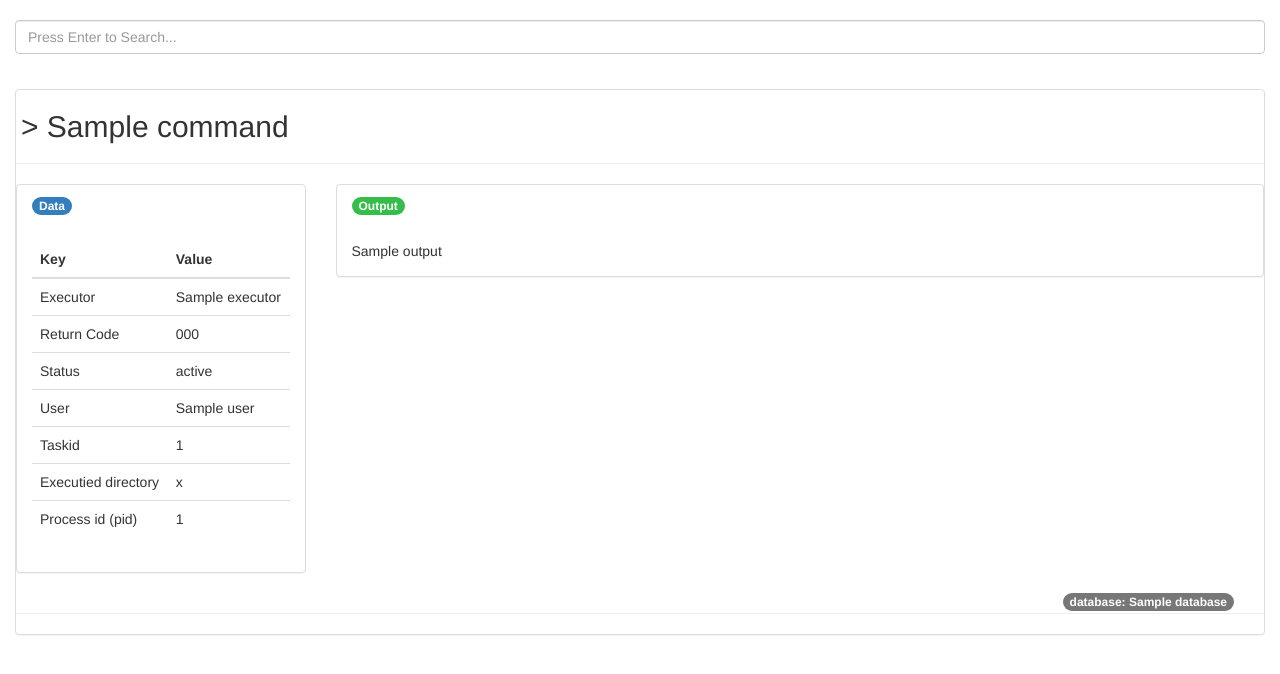
After one commit to vsoch/qme, a Flask app: template qme/app/templates/executors/shell.html in a window 1280 px wide. The commit adds this page. Shown: the top 674 px of the page. Run offline with Flask 2, Linux system fonts and the light colour scheme; the template is opened without the code that fills it: most values are stand-ins (such as "Sample title", 1, 10 or a date in 2020); parts of the project's set-up code (start-up, migrations or seed data) failed here and were passed over; some libraries are stand-ins or nearby versions.

Commit message:
finishing up work to add executor view for shell
Signed-off-by: vsoch <vsochat@stanford.edu>

```diff
--- a/qme/app/server.py
+++ b/qme/app/server.py
@@ -21,18 +21,14 @@ class QueueMeServer(Flask):
         super(QueueMeServer, self).__init__(*args, **kwargs)
 
 
-# TODO add functions to interact with queue here.
-
 app = QueueMeServer(__name__)
 app.config.from_object("qme.app.config")
 
 # turn the flask app into a socketio app
 socketio = SocketIO(app, async_mode=None, logger=True, engineio_logger=True)
 
-# TODO import views and api here
+# TODO import api here
 from qme.app.views import *
-
-# import .api
 
 
 def start(port=5000, debug=True, queue=None):
--- a/qme/app/static/css/style.css
+++ b/qme/app/static/css/style.css
@@ -1,3 +1,17 @@
+/* Colors for badges */
+
+.badge-red {
+  background-color: #d54625;
+}
+
+.badge-green {
+  background-color: #35bd4a;
+}
+
+.badge-blue {
+  background-color: #357ebd;
+}
+
 .table-sortable > thead > tr > th {
   cursor: pointer;
 }
--- a/qme/app/templates/base.html
+++ b/qme/app/templates/base.html
@@ -5,7 +5,7 @@
   <title>{% block title %}{% endblock %}</title>
   <link rel='stylesheet' href='https://maxcdn.bootstrapcdn.com/bootstrap/3.2.0/css/bootstrap.min.css'>
   <link rel='stylesheet' href='https://maxcdn.bootstrapcdn.com/font-awesome/4.2.0/css/font-awesome.min.css'>
-  <link rel="stylesheet" href="static/css/style.css">
+  <link rel="stylesheet" href="{{ url_for('static', filename='css/style.css') }}">
   <script src="//code.jquery.com/jquery-3.3.1.min.js"></script>
   <script type="text/javascript" src="//cdnjs.cloudflare.com/ajax/libs/socket.io/1.3.6/socket.io.min.js"></script>
   <link rel="stylesheet" href="//cdnjs.cloudflare.com/ajax/libs/toastr.js/latest/css/toastr.min.css"></link>
@@ -18,7 +18,7 @@
   <script src='https://cdnjs.cloudflare.com/ajax/libs/jquery/2.1.3/jquery.min.js'></script>
   <script src='https://maxcdn.bootstrapcdn.com/bootstrap/3.2.0/js/bootstrap.min.js'></script>
   <script src='https://cdnjs.cloudflare.com/ajax/libs/vue/2.5.17/vue.min.js'></script>
-  <script src="static/js/script.js"></script>{% endblock %}
+  {% endblock %}
 
 </body>
 </html>
--- /dev/null
+++ b/qme/app/templates/executors/shell.html
@@ -0,0 +1,122 @@
+{% extends "base.html" %}
+{% block title %}QueueMe Dashboard{% endblock %}
+{% block head %}
+{{ super() }}
+<style>
+.search-found {
+  background-color: yellow;
+}
+</style>
+{% endblock %}
+{% block content %}
+<div class='container-fluid'>
+  <div class='row'>
+    <div class='col-sm-12'>
+      <br>
+      <div class="form-horizontal">
+        <div class="form-group has-feedback">
+          <div class='col-sm-12'>
+            <input class='form-control table-sortable-search' placeholder="Press Enter to Search..." type='search'>
+            <span class='glyphicon glyphicon-remove form-control-feedback search-cancel-button'></span>
+          </div>
+        </div>
+      </div>
+      <br>
+      <div class='panel panel-default'>
+        <div class='table-responsive' id="app">
+          <h2 style="margin-left:5px">> {{ task.data.command|join(' ') }}</h2>
+          <hr>
+          <div class="row">
+            <div class="col-md-3">
+              <div class="panel panel-default panel-with-sidebar">
+                <section>
+                  <div class="panel-heading"><span class="badge badge-blue">Data</span></div>
+                  <div class="panel-body">
+			  <table class="table table-sortable">
+			    <thead>
+			      <tr>
+				<th>Key</th>
+				<th>Value</th>
+			      </tr>
+			    </thead>
+			    <tbody>
+			      <tr>
+				<td>Executor</td>
+				<td>{{ task.executor }}</td>
+			      </tr>
+			      <tr>
+				<td>Return Code</td>
+				<td>{{ task.data.returncode }}</td>
+			      </tr>
+			      <tr>
+				<td>Status</td>
+				<td>{{ task.data.status }}</td>
+			      </tr>
+			      <tr>
+				<td>User</td>
+				<td>{{ task.data.user }}</td>
+			      </tr>
+			      <tr>
+				<td>Taskid</td>
+				<td>{{ task.uid }}</td>
+			      </tr>
+			      <tr>
+				<td>Executied directory</td>
+				<td>{{ task.data.pwd }}</td>
+			      </tr>
+			      <tr>
+				<td>Process id (pid)</td>
+				<td>{{ task.data.pid }}</td>
+			      </tr>
+			    </tbody>
+			  </table>
+                  </div>
+                </section>
+              </div>
+            </div>
+            <div class="col-md-9">
+            <div class="panel panel-default panel-with-sidebar">
+              <section>
+                <div class="panel-heading"><span class="badge badge-green">Output</span></div>
+                  <div style="display: none" id="hidden-output">{{ task.data.output|join('<br>')|safe }}</div>
+                  <div class="panel-body" id="output">{{ task.data.output|join('<br>')|safe }}
+                 </div>{% if task.data.error %}
+                <div class="panel-heading"><span class="badge badge-red">Error</span></div>
+                  <div class="panel-body" id="error">{{ task.data.error|join('<br>')|safe }}
+                 </div>{% endif %}
+              </section>
+            </div>
+            </div>
+	</div>
+
+  <div class="controls">
+    <span style="float:right; margin-right:30px" class="badge badge-primary">database: {{ database }}</span>
+  </div>
+  <hr>
+</div>
+{% endblock %}
+{% block footer %}
+{{ super() }}
+<script>
+
+$(document).on('keypress',function(e) {
+});
+
+$('input[type="search"]').on('keypress',function(e) {
+  // Do search on pressing enter
+  if(e.which == 13) {
+    var t = $(this);
+    var value = t.val();
+    var content = $("#hidden-output").html();
+    content = content.replace(value, '<span style="background-color:yellow">' + value + '</span>');
+    $("#output").html(content);
+  }
+});
+
+$('input[type="search"] + .search-cancel-button').hide($(this).prev('input').val()).click(function () {
+  $(this).prev('input').val('').focus();
+  $(this).hide();
+});
+
+</script>
+{% endblock %}
--- a/qme/app/views/__init__.py
+++ b/qme/app/views/__init__.py
@@ -1 +1,2 @@
 from .main import *
+from .executors import *
```
Also changed, not shown: qme/app/static/js/home.js (renamed from qme/app/static/js/script.js, +13 -5 lines), qme/app/templates/home/filesystem-index.html (added, +42 -0 lines), qme/app/templates/home/index.html (added, +44 -0 lines), qme/app/templates/home/relational-index.html (renamed from qme/app/templates/index.html, +2 -37 lines), qme/app/views/executors.py (added, +28 -0 lines), qme/app/views/main.py (+9 -8 lines), qme/main/database/filesystem.py (+5 -4 lines), README.md, 5 other files.
